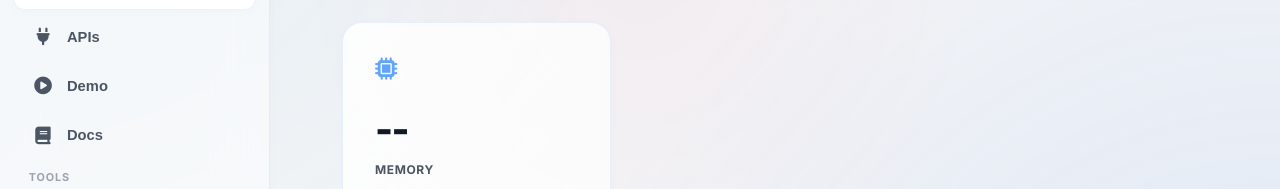
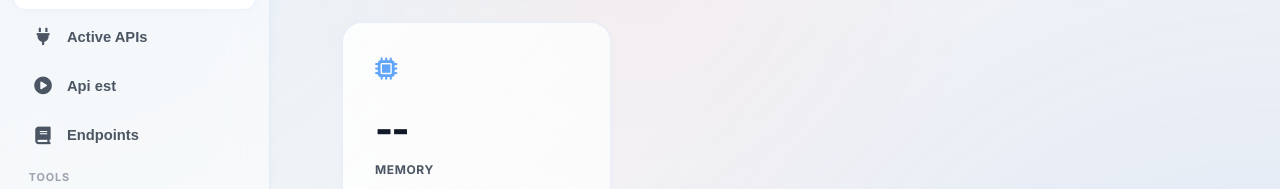
Before and after one commit to Thinura-neth/Mr-Thinuzz-Api, a website: page public/index.html in a window 1280 px wide. Shown: the part 266-455 px from the top of the page. Drawn offline with Linux system fonts and the light colour scheme; no server answers.

Commit message:
Update index.html

```diff
--- a/public/index.html
+++ b/public/index.html
@@ -52,15 +52,15 @@
                 </button>
                 <button class="sidebar-item" data-tab="apis">
                     <i class="fas fa-plug"></i>
-                    <span>APIs</span>
+                    <span>Active APIs</span>
                 </button>
                 <button class="sidebar-item" data-tab="demo">
                     <i class="fas fa-play-circle"></i>
-                    <span>Demo</span>
+                    <span>Api est</span>
                 </button>
                 <button class="sidebar-item" data-tab="docs">
                     <i class="fas fa-book"></i>
-                    <span>Docs</span>
+                    <span>Endpoints</span>
                 </button>
 
                 <div class="sidebar-divider"></div>
```
